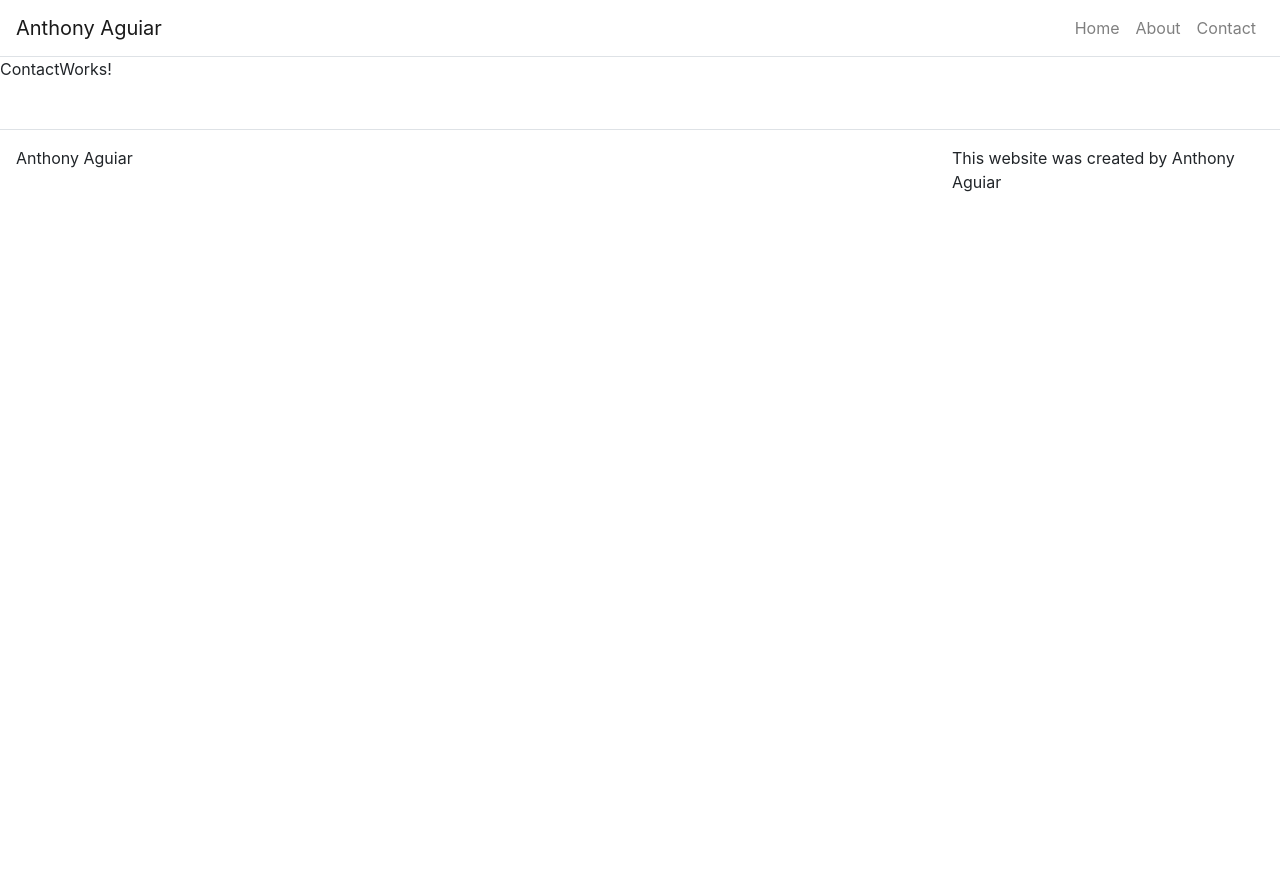
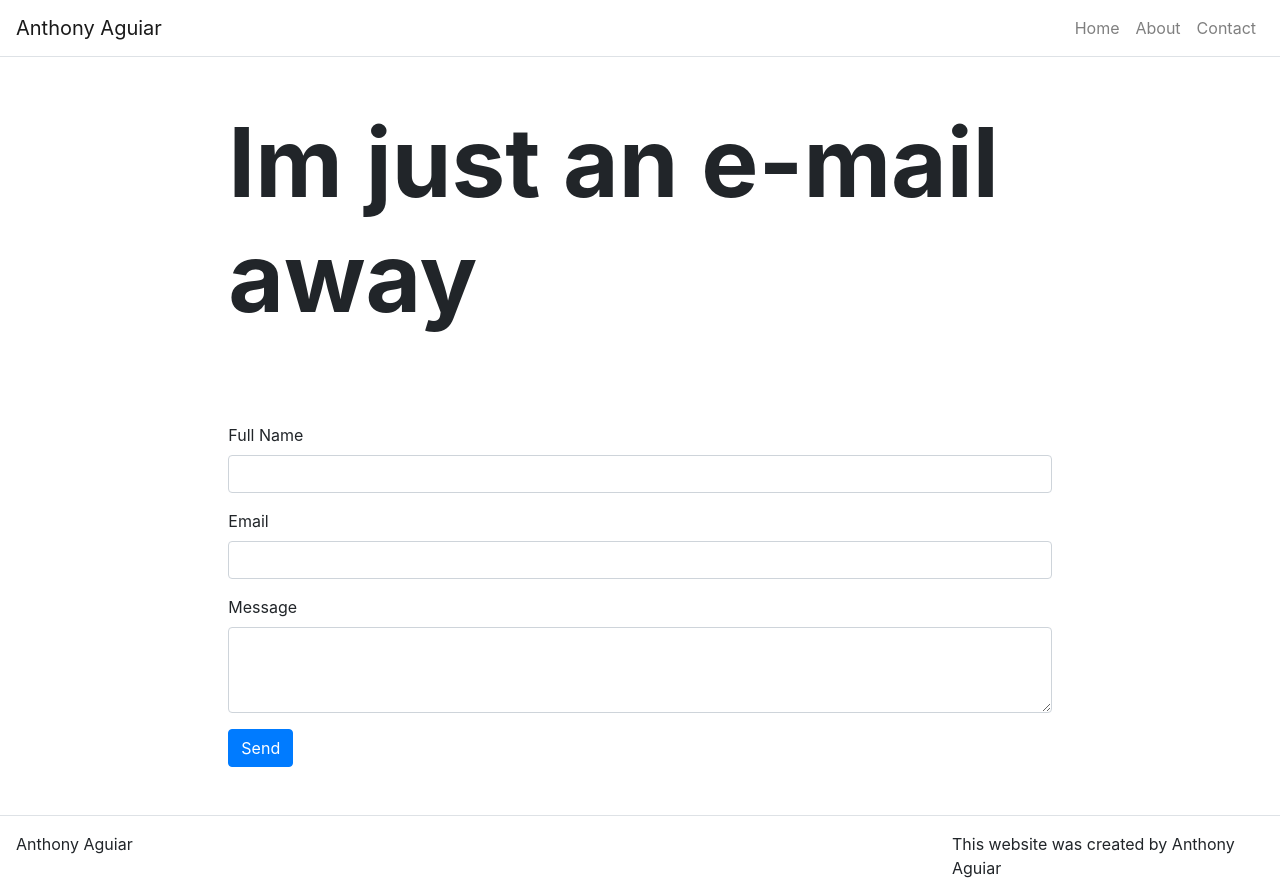
Before and after one commit to EpicGibbon/react_portfolio, a React (Create React App) app: page /contact in a window 1280 px wide. Before the commit the page ends 800 px from the top, so only its background shows below. Built offline with nearby package versions, Linux system fonts and the light colour scheme.

Commit message:
have about me page completed

```diff
--- a/package.json
+++ b/package.json
@@ -6,6 +6,7 @@
     "@testing-library/jest-dom": "^4.2.4",
     "@testing-library/react": "^9.5.0",
     "@testing-library/user-event": "^7.2.1",
+    "axios": "^0.19.2",
     "bootstrap": "^4.5.2",
     "react": "^16.13.1",
     "react-bootstrap": "^1.3.0",
--- /dev/null
+++ b/src/Components/Content.js
@@ -0,0 +1,21 @@
+import React from 'react';
+import { Container, Row, Col } from 'react-bootstrap';
+
+
+function Content(props) {
+
+    return (
+        <Container fluid={true}>
+            <Row className="justify-content-center">
+                <Col md={8}>
+                    {props.children}
+                </Col>
+            </Row>
+        </Container>
+
+    );
+
+}
+
+
+export default Content;
--- a/src/index.css
+++ b/src/index.css
@@ -37,3 +37,13 @@ min-height: 100px;
   font-size: 16px;
   margin: 0px;
 }
+
+.success-msg {
+  color: #57a773;
+  padding: 10px 15px;
+}
+
+.err-msg {
+  color: #ee6352;
+  padding: 10px 15px;
+}
--- a/src/pages/AboutPage.js
+++ b/src/pages/AboutPage.js
@@ -1,9 +1,24 @@
 import React from 'react';
+import Hero from '../Components/Hero';
+import Content from '../Components/Content';
 
 function About(props) {
 
     return (
-        <p>About Works!</p>
+        <div>
+            <Hero title={props.title}/>
+
+            <Content>
+            <p>My name is Anthony Aguiar I'm currently 23 years old living in Orlando, FL. My background started out in sales and operations and has slowly progressed into web development. In my free time I like to play video games, play basketball, watch movies, hangout with friends, and be outside in nature!
+            </p>
+
+            <p>My most recent adventure was moving up to Louisville, KY for a year and running a branch for a international moving company at the age of 21. I have faced challenges all my life and coding with be another challenge that I can say I have tackled. I look forward to the future!
+            </p>
+
+            <p>I have recently started attending the University Of Central Florida's Coding Bootcamp. Since being enrolled in the Bootcamp I have gained experience in numerous frameworks and technologies such as: HTML, CSS, JavaScript, Node.js, Bootstrap, Materalize, Etc. With these new found skillsets, my passions, and with my previous experiences in team development and self-reliance I am excited to see where being a web developer takes me. I am always interested in learning new technologies and I am planning down the road to venture into UX design and even iOS development.
+            </p>
+            </Content>
+        </div>
     )
 }
 
--- a/src/pages/ContactPage.js
+++ b/src/pages/ContactPage.js
@@ -1,10 +1,77 @@
 import React from 'react';
+import Hero from '../Components/Hero'
+import Content from '../Components/Content';
+import Form from 'react-bootstrap/Form'
+import Button from 'react-bootstrap/Button'
 
-function Contact(props) {
+class Contact extends React.Component {
 
-    return (
-        <p>ContactWorks!</p>
-    )
+    constructor(props) {
+        super(props);
+        this.state = {
+            name: "",
+            email: "",
+            message: "",
+            disabled: false,
+            emailSent: null,
+        }
+    }
+
+    handleChange = (e) => {
+        const target = e.target
+        const value = target.type === 'checkbox' ? target.checked : target.value;
+        const name = target.name;
+
+        this.setState({
+            [name]: value
+        })
+
+    }
+
+
+    handleSubmit = (e) => {
+        e.preventDefault();
+
+        this.setState({
+            disabled: true
+        })
+
+    }
+
+    render() {
+        return (
+            <div>
+                <Hero title={this.props.title}/>
+
+                <Content>
+                    <Form onSubmit={this.handleSubmit}>
+                        <Form.Group>
+                            <Form.Label htmlFor="full-name"> Full Name  </Form.Label>
+                            <Form.Control id="full-name" name="name" type="text" value={this.state.name} onChange={this.handleChange}/>
+                        </Form.Group>
+
+                        <Form.Group>
+                            <Form.Label htmlFor="email"> Email  </Form.Label>
+                            <Form.Control id="email" name="email" type="email" value={this.state.email} onChange={this.handleChange}/>
+                        </Form.Group>
+
+                        <Form.Group>
+                            <Form.Label htmlFor="message"> Message </Form.Label>
+                            <Form.Control id="message" name="message" as="textarea" rows="3" value={this.state.email} onChange={this.handleChange}/>
+                        </Form.Group>
+
+                        <Button className="d-inline-block" variant="primary" type="submit" disabled={this.state.disabled}>
+                            Send
+                        </Button>
+
+
+                        {this.state.emailSent === true && <p className="d-inline success-msg">Message sent to Anthony!</p>}
+                        {this.state.emailSent === false && <p className="d-inline err-msg">Message was not sent to Anthony!</p>}
+                    </Form>
+                </Content>
+            </div>
+        )
+    }
 }
 
 
```
Also changed, not shown: 1 other file (tests, documents, lock files or other folders).
